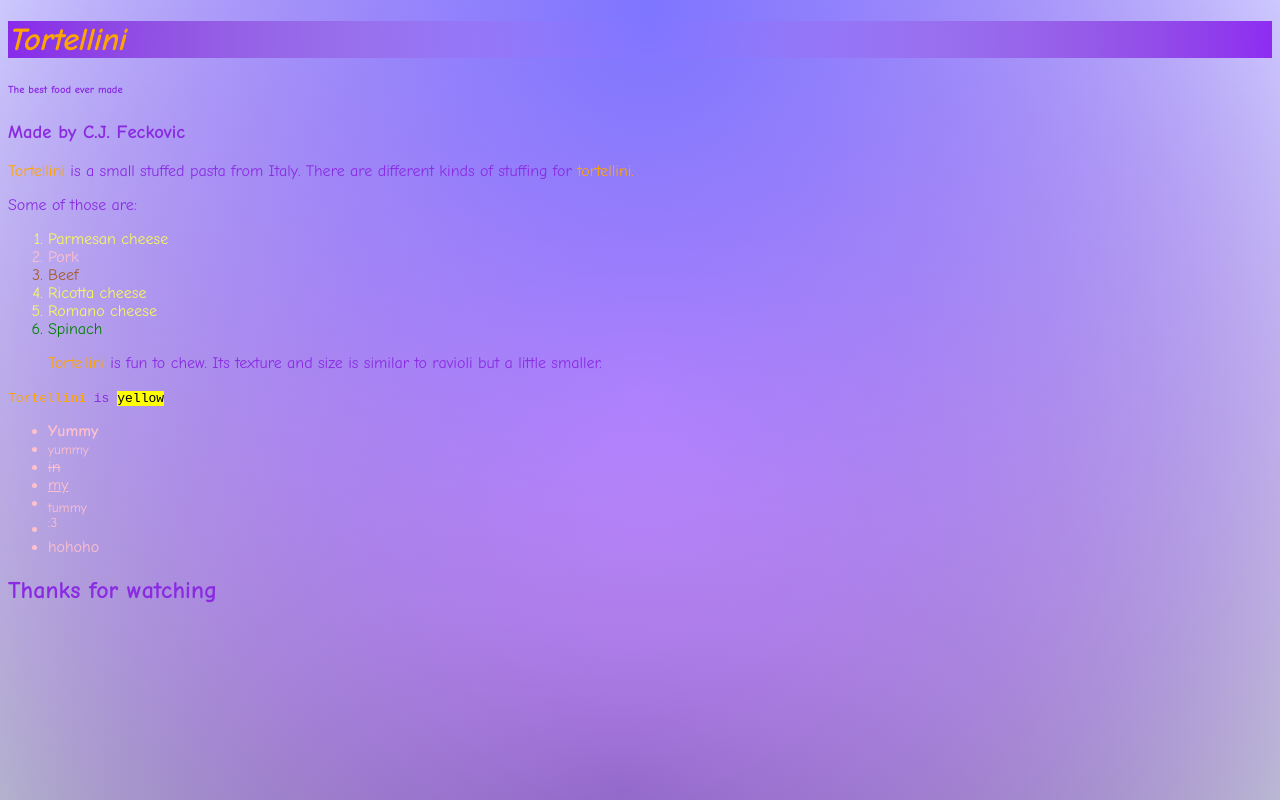
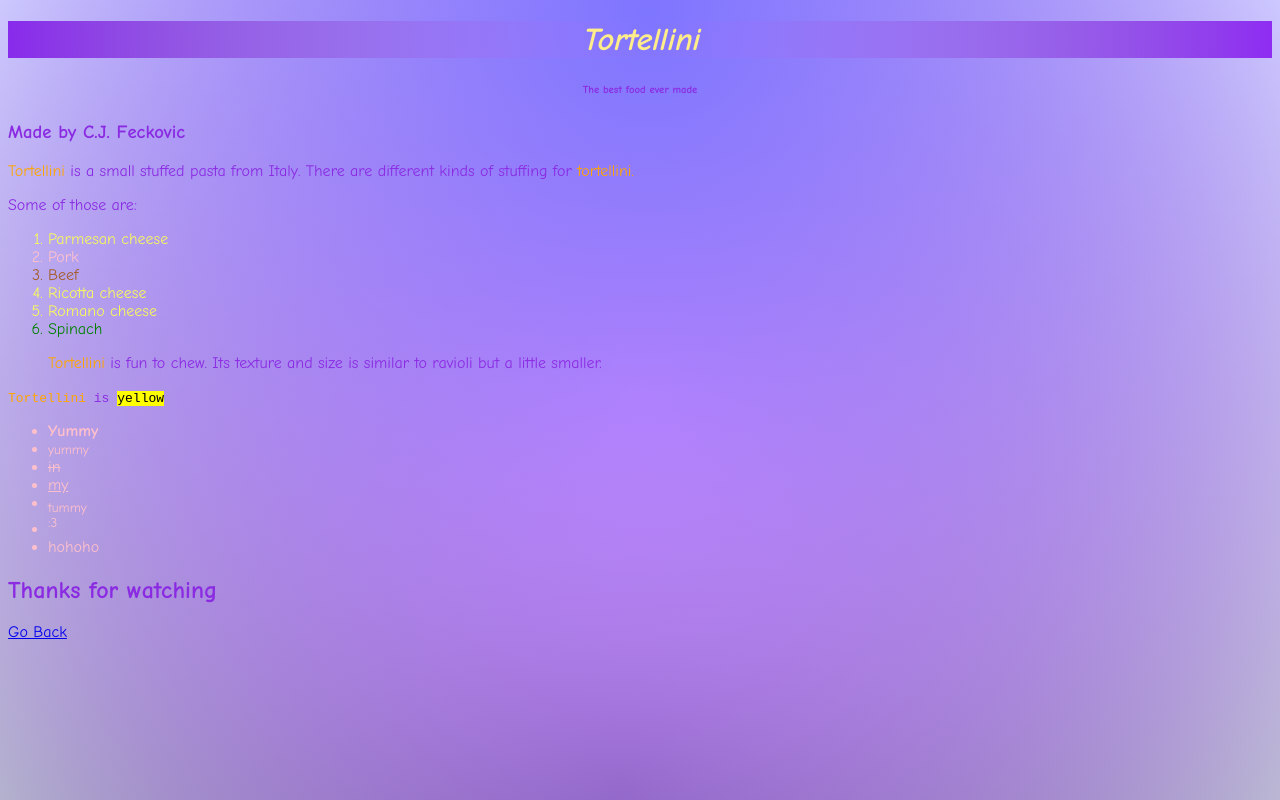
Before and after one commit to Jar-11/PM-demo-web-thang, a plain HTML site: page PM web thang/PM web thang/text.html in a window 1280 px wide. Drawn offline with Linux system fonts and the light colour scheme.

Commit message:
Update text.html

```diff
--- a/PM web thang/PM web thang/text.html
+++ b/PM web thang/PM web thang/text.html
@@ -20,7 +20,8 @@
       color: orange;
       background-image: radial-gradient(circle at 50.68% 1.13%, #7e75ff, transparent 100%),radial-gradient(circle at 50.32% 48.83%, #ff94fb, transparent 100%),radial-gradient(circle at 48.56% 98.87%, #403c82, transparent 100%),radial-gradient(circle at 50% 50%, rgb(141, 41, 242), rgb(141, 41, 242)0%);
     }
-
+h6 {
+  text-align: center;}
     li {
       color: pink;
     }
@@ -38,13 +39,15 @@
     }
 
     .tort {
-      color: orange
+      color: orange;
     }
+    .title { text-align: center;
+           color: #ffed8a;}
   </style>
 </head>
 
 <body>
-  <h1><em>Tortellini</em></h1>
+  <h1 class="title"><em>Tortellini</em></h1>
   <h6>The best food ever made</h6>
   <h3>Made by C.J. Feckovic</h3>
   <p> <span class="tort">Tortellini</span> is a small stuffed pasta from Italy. There are different kinds of stuffing
@@ -73,6 +76,8 @@
 
   <h2>Thanks for watching</h2>
 
+  <p><a href="index.html">Go Back</a></p>
+
 
 
 </body>
```
